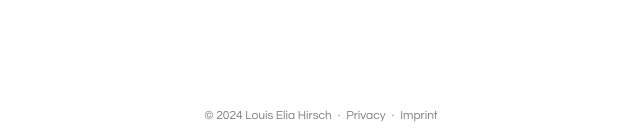
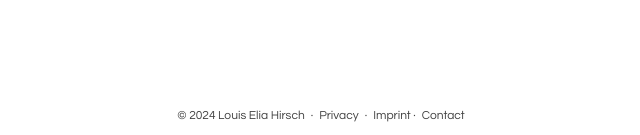
Before and after one commit to louvee/louvee.github.io, a Jekyll site: the page index.html, which Jekyll copies as it is, in a window 1280 px wide. Shown: the part 762-897 px from the top of the page, without its empty margins (319-959 px from the left). Built offline with Jekyll 4.4.1, drawn with Linux system fonts in a browser that asks for light colours.

Commit message:
Add files via upload

```diff
--- a/index.html
+++ b/index.html
@@ -1,25 +1,40 @@
 <!DOCTYPE html>
-<html>
+<html lang="en">
   <head>
     <meta charset="UTF-8" />
     <meta name="theme-color" content="#ffffff" />
+    <meta name="viewport" content="width=device-width, initial-scale=1.0" />
     <meta
       name="keywords"
       content="Design, Web-Design, Interface-Design, UI-Design, UX-Design, Print-Design, Branding, Brand-Design, User Interface, Corporate Identity, User Experience, Baden-Württemberg, Deutschland, Grafik-Design"
     />
-    <meta name="description" content="Design Made Locally. Identity Design, Web Design and User Interface Design.">
+    <meta
+      name="description"
+      content="Design Made Locally. Identity Design, Web Design and User Interface Design."
+    />
     <title>Louis Elia Hirsch</title>
-    <link rel="icon" type="image/x-icon" href="/assets/favicon.ico">
+    <link rel="icon" type="image/x-icon" href="/assets/favicon.ico" />
     <link rel="stylesheet" type="text/css" href="style.css" />
   </head>
   <body>
-    <div class="intro">
-      <h1>
-        Don't be shy. <a href="mailto:hello@louiseliahirsch.com">Say hello.</a>
-      </h1>
-    </div>
-    <div class="footer">
-      <p>© <span id="year"></span> Louis Elia Hirsch&#x2000;·&#x2000;Privacy&#x2000;·&#x2000;Imprint</p>
+    <div class="index">
+      <div class="intro">
+        <h1>
+          Don't be shy.
+          <a href="mailto:hello@louiseliahirsch.com">Say hello.</a>
+        </h1>
+      </div>
+      <div class="footer">
+        <p>
+          © <span id="year"></span> Louis Elia Hirsch&#x2000;·&#x2000;<a
+            href="/privacy"
+            >Privacy</a
+          >&#x2000;·&#x2000;<a href="/imprint">Imprint</a> ·&#x2000;<a
+            href="/contact"
+            >Contact</a
+          >
+        </p>
+      </div>
     </div>
     <script src="script.js"></script>
   </body>
--- a/privacy.html
+++ b/privacy.html
@@ -1,5 +1,5 @@
 <!DOCTYPE html>
-<html>
+<html lang="en">
   <head>
     <meta charset="UTF-8" />
     <meta name="theme-color" content="#ffffff" />
@@ -7,8 +7,8 @@
     <link rel="stylesheet" type="text/css" href="style.css" />
   </head>
   <body>
-    <div class="content">
-      <h3>Datenschutzerklärung</h3>
+    <div class="content" lang="de">
+      <h1>Datenschutzerklärung</h1>
       <br />
       <p>
         Mein Hoster erhebt in sog. Logfiles folgende Daten, die Ihr Browser
--- a/script.js
+++ b/script.js
@@ -2,4 +2,11 @@
   const yearElement = document.getElementById("year");
   const currentYear = new Date().getFullYear();
   yearElement.textContent = currentYear;
+
+  const root = document.documentElement;
+  const computedFontSize = parseFloat(window.getComputedStyle(root).fontSize);
+
+  if (computedFontSize < 16) {
+    root.style.fontSize = "16px";
+  }
 });
--- a/style.css
+++ b/style.css
@@ -10,15 +10,24 @@
 }
 
 :root {
-  --neutral-000: #000;
+  --neutral-100: oklch(0 0 0);
+  --neutral-075: oklch(0 0 0 / 0.75);
 }
 
-html,
+html {
+  font-size: 100%;
+}
+
 body {
-  height: 100%;
-  width: 100%;
+  font-size: 1rem;
+  line-height: 1;
+  min-height: 100%;
+  min-height: 100dvh;
+  min-width: 100%;
+}
+
+.index {
   overflow: hidden;
-  font-size: 16px;
 }
 
 h1,
@@ -28,17 +37,42 @@
 p {
   font-family: "Questrial", sans-serif;
   font-weight: 400;
-  font-style: normal;
+  color: var(--neutral-100);
+}
+
+h1 {
   font-size: 2rem;
   line-height: 2rem;
-  hyphens: none;
-  color: var(--neutral-000);
+}
+
+h2 {
+  font-size: 1.25rem;
+  line-height: 1.25rem;
+}
+
+h3 {
+  font-size: 0.75rem;
+  line-height: 0.75rem;
+}
+
+p {
+  font-size: 0.75rem;
+  line-height: 1rem;
+  color: var(--neutral-075);
+}
+
+a {
+  font-size: inherit;
+  line-height: inherit;
+  color: inherit;
 }
 
 h1::before,
 h1::after,
 p::before,
-p::after {
+p::after,
+h3::before,
+h3::after {
   content: "";
   display: table;
 }
@@ -48,6 +82,22 @@
 }
 
 h1::after {
+  margin-top: -0.195em;
+}
+
+p::before {
+  margin-bottom: -0.143em;
+}
+
+p::after {
+  margin-top: -0.195em;
+}
+
+h3::before {
+  margin-bottom: -0.143em;
+}
+
+h3::after {
   margin-top: -0.195em;
 }
 
@@ -65,35 +115,8 @@
 }
 
 a:focus-visible {
-  outline: 0.125rem solid var(--neutral-000);
+  outline: 0.125rem solid var(--neutral-100);
   outline-offset: 0.125rem;
-}
-
-p {
-  font-size: 0.75rem;
-  line-height: 1rem;
-  opacity: 50%;
-}
-
-p::before {
-  margin-bottom: -0.143em;
-}
-
-p::after {
-  margin-top: -0.195em;
-}
-
-h3 {
-  font-size: 0.75rem;
-  line-height: 0.75rem;
-}
-
-h3::before {
-  margin-bottom: -0.143em;
-}
-
-h3::after {
-  margin-top: -0.195em;
 }
 
 .intro {
```
Also changed, not shown: contact.html (added, +27 -0 lines), imprint.html (+7 -4 lines), README.md (added), _config.yml (line endings or trailing spaces).
